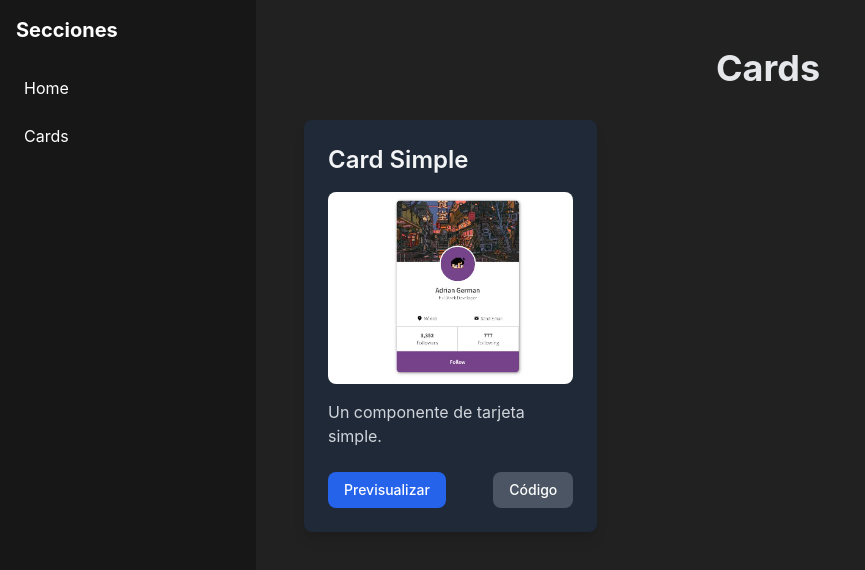
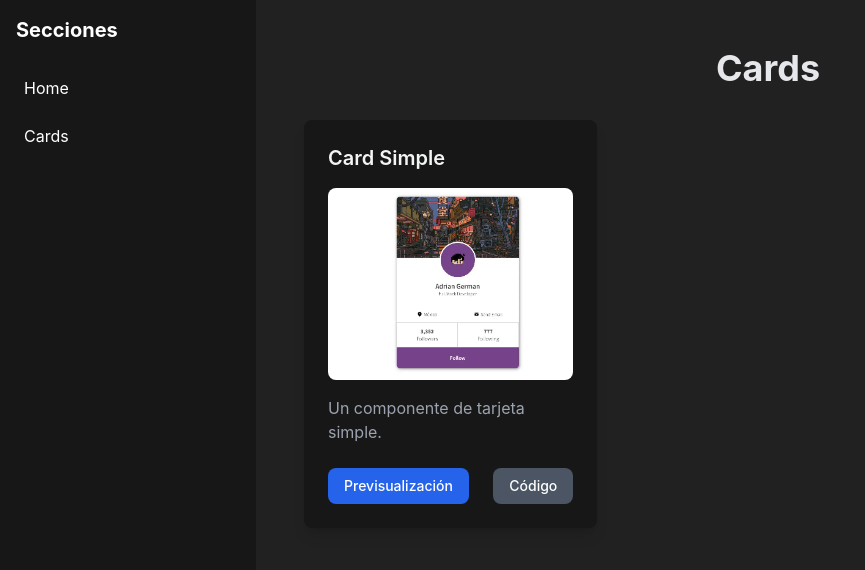
Before and after one commit to AdrianGerman/heim-components, a React (Vite) app in the folder web/: page /cards in a window 1280 px wide. Shown: the top 570 px of the page, without its empty margins (0-865 px from the left). Built offline with nearby package versions, Linux system fonts and the light colour scheme.

Commit message:
image projects and fix styles in cards

```diff
--- a/web/src/components/pages/Cards.jsx
+++ b/web/src/components/pages/Cards.jsx
@@ -6,13 +6,13 @@ const Cards = () => {
       <h1 className="text-4xl font-bold text-center text-gray-200 mb-8">
         Cards
       </h1>
-      <div className="grid grid-cols-1 sm:grid-cols-2 lg:grid-cols-3 gap-6">
+      <div className="grid grid-cols-1 md:grid-cols-2 lg:grid-cols-3 gap-6">
         {components.cards.map((component, index) => (
           <div
             key={index}
-            className="bg-gray-800 shadow-lg p-6 rounded-lg hover:shadow-2xl transform hover:-translate-y-1 transition duration-300"
+            className="bg-[#171717] shadow-lg p-6 rounded-lg hover:shadow-2xl transform hover:-translate-y-1 transition duration-300"
           >
-            <h2 className="text-2xl font-semibold text-gray-100 mb-4">
+            <h2 className="text-xl font-semibold text-gray-100 mb-4">
               {component.name}
             </h2>
 
@@ -22,7 +22,7 @@ const Cards = () => {
               className="w-full h-48 object-cover rounded-lg mb-4"
             />
 
-            <p className="text-gray-300 mb-6">{component.description}</p>
+            <p className="text-gray-400 mb-6">{component.description}</p>
 
             <div className="flex justify-between">
               <a
@@ -31,7 +31,7 @@ const Cards = () => {
                 rel="noopener noreferrer"
                 className="px-4 py-2 text-sm font-medium text-center text-white bg-blue-600 rounded-lg hover:bg-blue-700 transition"
               >
-                Previsualizar
+                Previsualización
               </a>
               <a
                 href={component.codeUrl}
--- a/web/src/data/components.jsx
+++ b/web/src/data/components.jsx
@@ -7,9 +7,23 @@ export const components = {
       description: "Un componente de tarjeta simple.",
       image: "/projects/cards/01.webp",
       fileUrl: "/projects/cards/simple-card.html",
-      codeUrl:
-        "https://github.com/AdrianGerman/templates-heim/blob/main/web/public/projects/simple-card.html",
-      render: () => <div className="p-4 border rounded">Simple card</div>
+      codeUrl: ""
+    }
+  ],
+  images: [
+    {
+      name: "Image animation scroll",
+      description: "Galería de imágenes con efecto vertical de scroll.",
+      image: "/projects/images/02.webp",
+      fileUrl: "/projects/images/image-scroll.html",
+      codeUrl: ""
+    },
+    {
+      name: "Image gallery vertical",
+      description: "Galería de imagines vertical con transiciones.",
+      image: "/projects/images/03.webp",
+      fileUrl: "/projects/images/image-gallery-vertical.html",
+      codeUrl: ""
     }
   ],
   loaders: [
```
